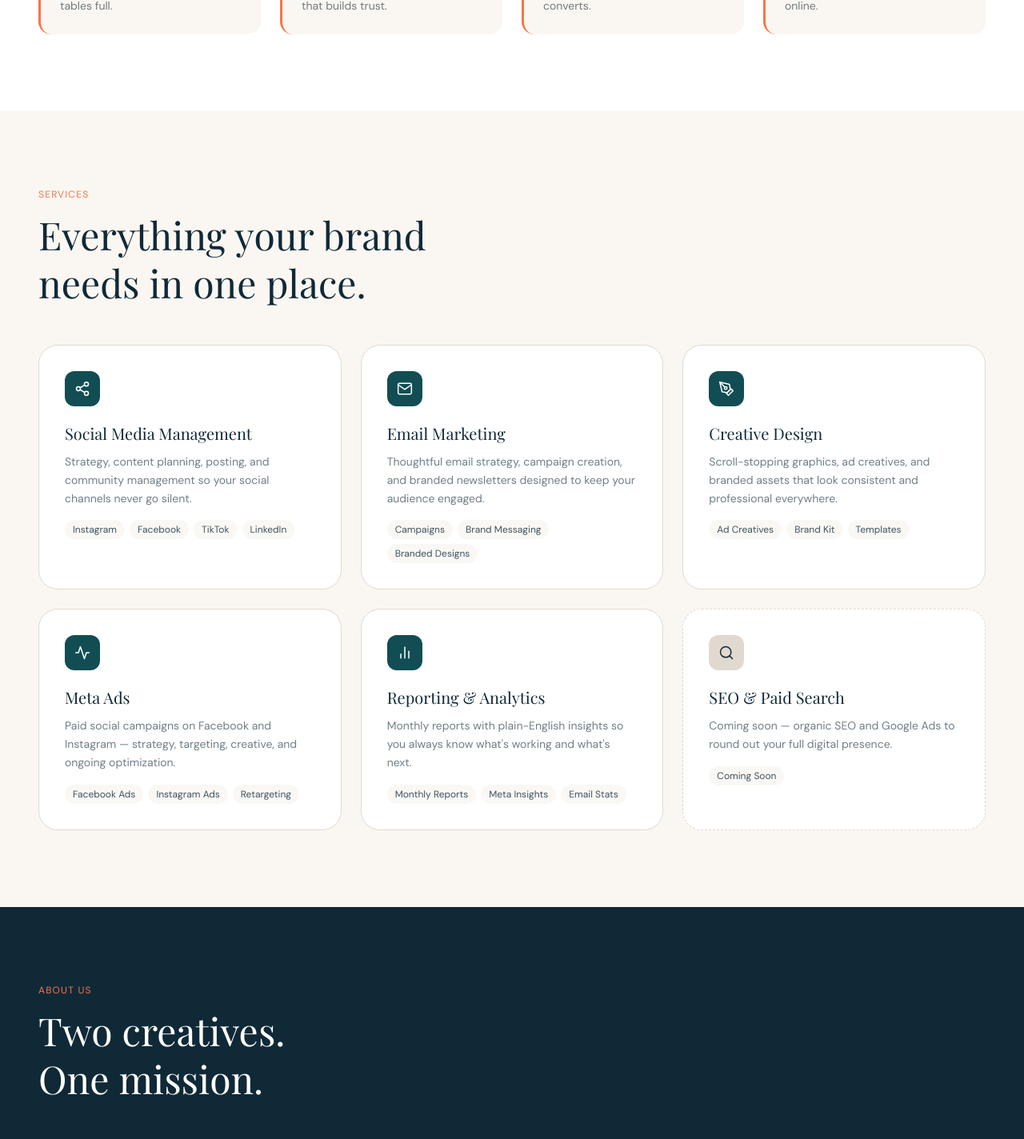
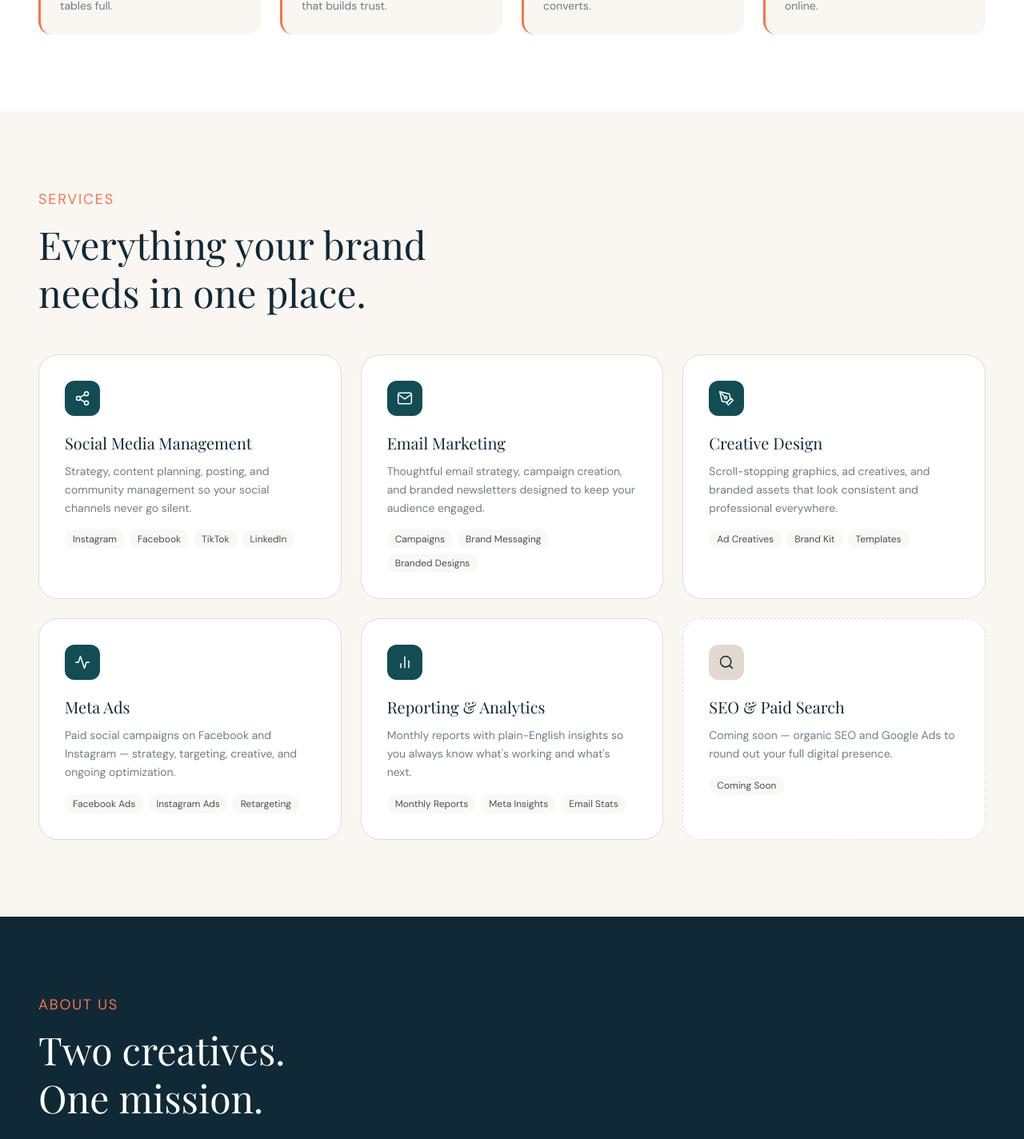
Before and after one commit to maxmaistremedia/-website-, a Next.js app: page / in a window 1280 px wide. Shown: the part 1195-2619 px from the top of the page at 80% size. Built offline with nearby package versions, Linux system fonts and the light colour scheme.

Commit message:
style: update section header labels to text-lg
Consistently size section headers for better readability.

```diff
--- a/components/about.tsx
+++ b/components/about.tsx
@@ -39,7 +39,7 @@ export function About() {
   return (
     <section ref={sectionRef} id="about" className="bg-dark text-white py-24 px-6 md:px-12">
       <div className="fade-in">
-        <div className="text-xs tracking-widest uppercase text-orange mb-3">
+        <div className="text-lg tracking-widest uppercase text-orange mb-3">
           About Us
         </div>
         <h2 className="font-serif text-3xl md:text-4xl lg:text-5xl leading-tight text-white mb-4">
--- a/components/services.tsx
+++ b/components/services.tsx
@@ -112,7 +112,7 @@ export function Services() {
   return (
     <section ref={sectionRef} id="services" className="bg-cream py-24 px-6 md:px-12">
       <div className="fade-in">
-        <div className="text-xs tracking-widest uppercase text-orange mb-3">
+        <div className="text-lg tracking-widest uppercase text-orange mb-3">
           Services
         </div>
         <h2 className="font-serif text-3xl md:text-4xl lg:text-5xl leading-tight text-dark mb-4">
```
